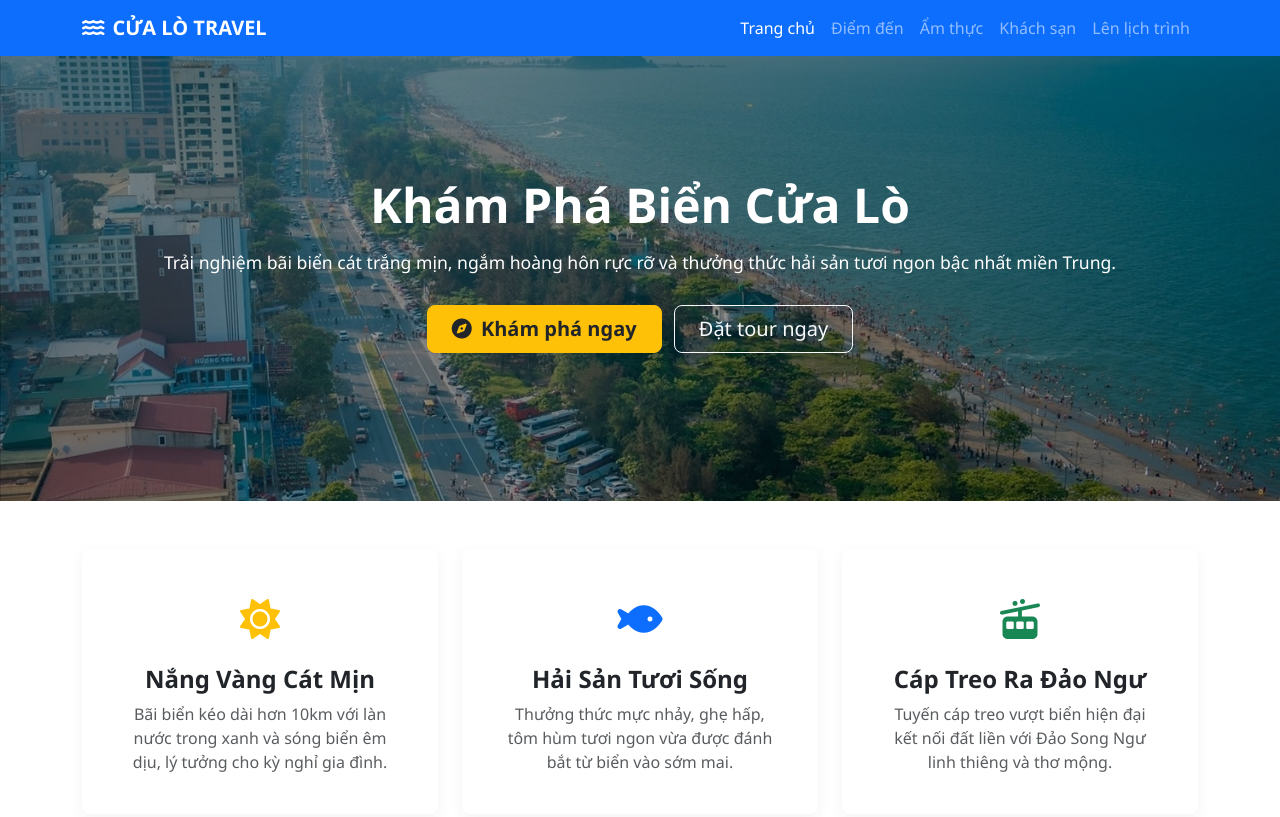
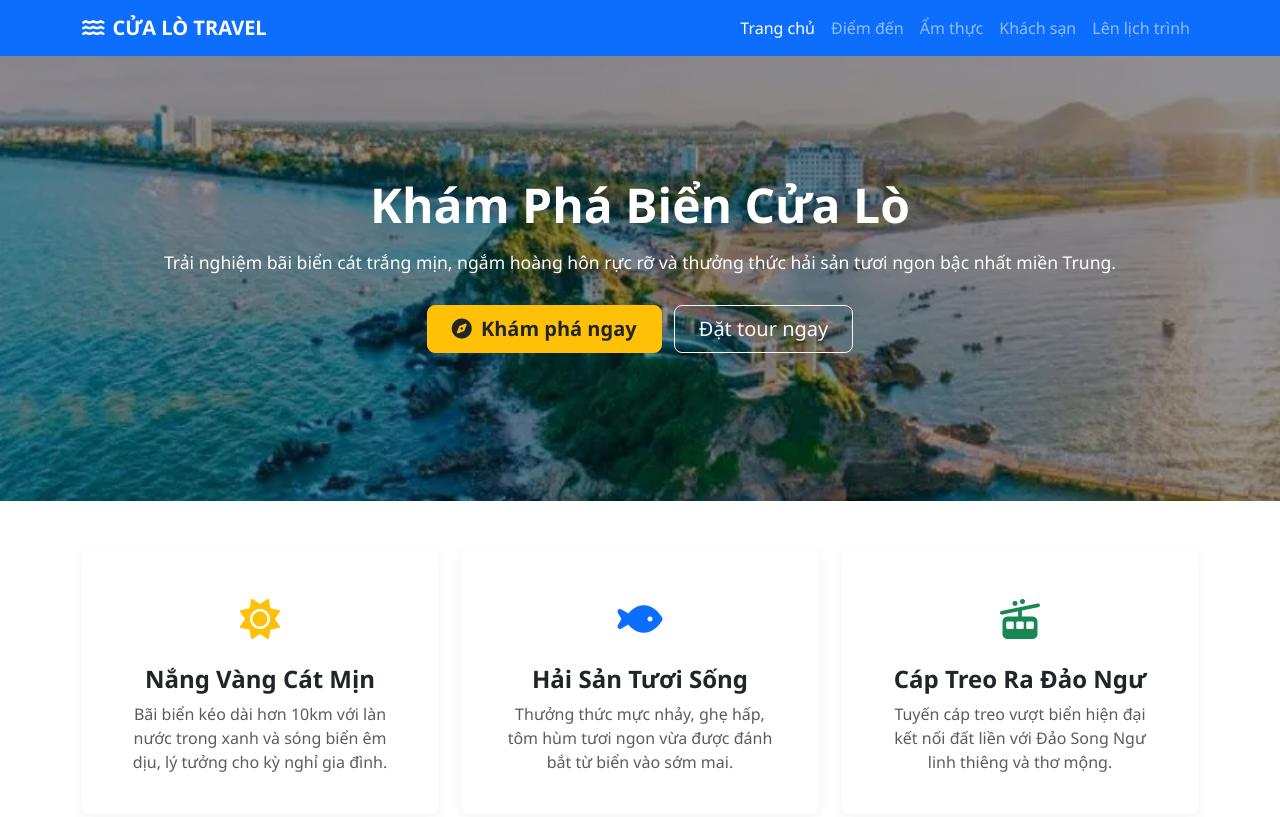
Before and after one commit to sam-2007-mc/C-a-L-Travel-, a plain HTML site: page dulich.html in a window 1280 px wide. Shown: the top 817 px of the page. Drawn offline with nearby package versions, Linux system fonts and the light colour scheme.

Commit message:
đổi ảnh

```diff
--- a/style.css
+++ b/style.css
@@ -7,7 +7,7 @@
     font-size: 1.25rem;
 }
 .hero-section {
-    background: linear-gradient(rgba(0, 0, 0, 0.4), rgba(0, 0, 0, 0.4)), url('cualo.webp') no-repeat center center;
+    background: linear-gradient(rgba(0, 0, 0, 0.4), rgba(0, 0, 0, 0.4)), url('cl2.webp') no-repeat center center;
     background-size: cover;
     color: white;
     padding: 120px 0 140px 0;
```
